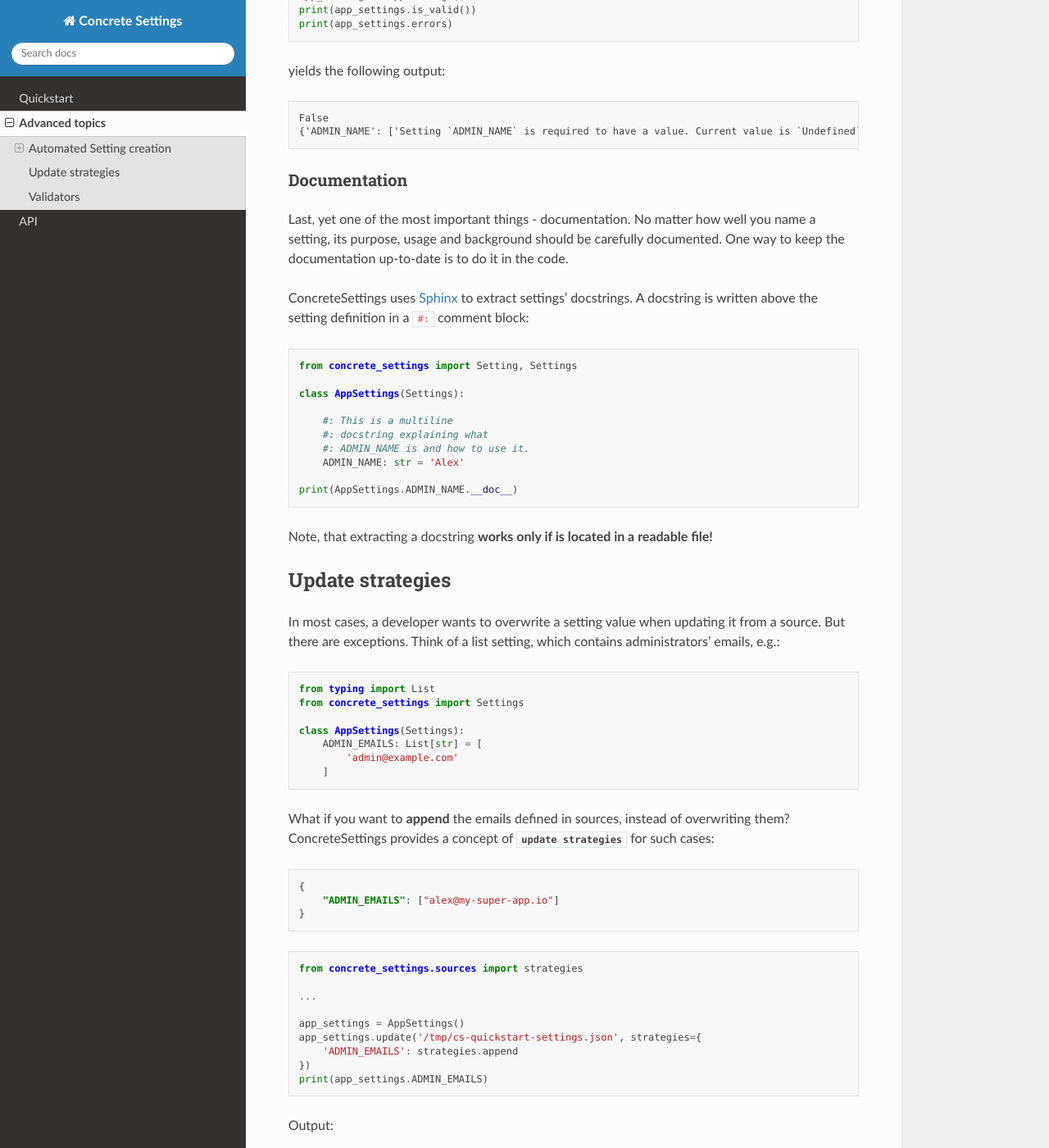
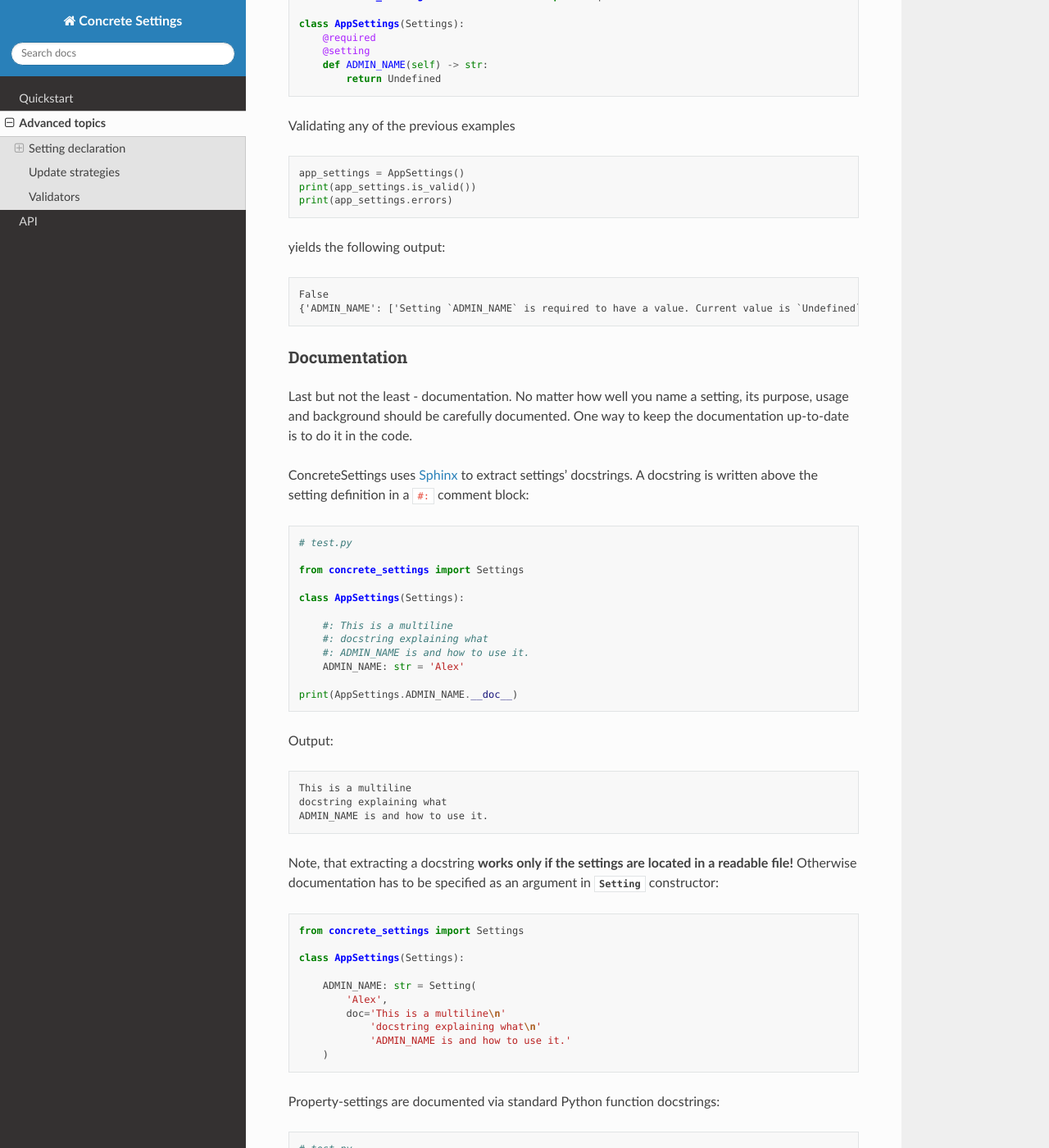
Before and after one commit to BasicWolf/archived-concrete-settings, a Sphinx documentation site: the page built from docs/advanced.rst, in a window 1280 px wide and 1400 px high, scrolled down 4161 px. Shown: the whole window at 82% size. Built offline with Sphinx 7.4.7 and the Read the Docs theme 2.0.0, drawn with Linux system fonts in a browser that asks for light colours; some of the changed text lies outside the part shown.

Commit message:
Update documentation in advanced docs

```diff
--- a/docs/advanced.rst
+++ b/docs/advanced.rst
@@ -10,10 +10,10 @@
 
    from concrete_settings import Settings
 
-.. _automated_setting:
+.. _setting_declration:
 
-Automated Setting creation
---------------------------
+Setting declaration
+-------------------
 
 Quickstart introduced the concept of automated setting creation.
 Recall, that a setting object can (and rather should) be created
@@ -34,12 +34,12 @@
 descriptor instance.
 
 ConcreteSettings has to find
-a setting attribute :ref:`name <automated_setting_name>`,
-:ref:`default value <automated_setting_default_value>`
-and :ref:`type hint <automated_setting_type_hint>`,
-its :ref:`validators <automated_setting_validators>`,
-:ref:`behaviors <automated_setting_behaviors>`
-and :ref:`documentation <automated_setting_documentation>`
+a setting attribute :ref:`name <setting_declration_name>`,
+:ref:`default value <setting_declration_default_value>`
+and :ref:`type hint <setting_declration_type_hint>`,
+its :ref:`validators <setting_declration_validators>`,
+:ref:`behaviors <setting_declration_behaviors>`
+and :ref:`documentation <setting_declration_documentation>`
 
 .. uml::
    :align: center
@@ -54,26 +54,51 @@
    note left of (Setting) : NAME
    @enduml
 
-.. _automated_setting_name:
+.. _setting_declration_name:
 
 Name
 ....
-
-**TODO**: @setting
 
 Every attribute with **name** written in upper case
 is considered a potential Setting.
 The exceptions are attributes starting with underscore:
 
-.. testcode::
+.. testcode:: setting-declaration-name
+
+   from concrete_settings import Settings
 
    class AppSettings(Settings):
        debug = True   # not a setting
        _DEBUG = True  # not a setting
        DEBUG = True   ### considered a setting
 
+.. testcleanup:: setting-declaration-name
 
-.. _automated_setting_default_value:
+   from concrete_settings import Setting
+   assert not isinstance(AppSettings.debug, Setting)
+   assert not isinstance(AppSettings._DEBUG, Setting)
+   assert isinstance(AppSettings.DEBUG, Setting)
+
+Class method is **not** automatically converted
+to a property-setting even if its name is
+in upper case.
+
+** TODO **: It must be decorated with
+
+.. testcode:: setting-declaration-name-property-setting
+
+   from concrete_settings import Settings
+
+   class AppSettings(Settings):
+       def DEBUG(self):  # not a setting
+           return True
+
+.. testcleanup:: setting-declaration-name-property-setting
+
+   from concrete_settings import Setting
+   assert not isinstance(AppSettings.DEBUG, Setting)
+
+.. _setting_declration_default_value:
 
 Default value
 .............
@@ -105,7 +130,7 @@
 :class:`RequiredValidator <concrete_settings.validators.RequiredValidator>`
 would fail validation if the setting's value is ``Undefined``.
 
-.. _automated_setting_type_hint:
+.. _setting_declration_type_hint:
 
 Type hint
 .........
@@ -145,7 +170,7 @@
 It fails validation if the type of the setting's
 value does not correspond to the type hint.
 
-.. _automated_setting_validators:
+.. _setting_declration_validators:
 
 Validators
 ..........
@@ -158,7 +183,7 @@
 :class:`SettingsValidationError <concrete_settings.exceptions.SettingsValidationError>`
 with failure details.
 Individual Setting validators are supplied in ``validators`` argument of an explicit Setting declaration.
-Also some :ref:`behaviors <automated_setting_behaviors>` add certain validators to a setting.
+Also some :ref:`behaviors <setting_declration_behaviors>` add certain validators to a setting.
 
 The *mandatory validators* are applied to every Setting in Settings.
 They are defined
@@ -206,7 +231,7 @@
    {'ADMIN_NAME': ['Setting `ADMIN_NAME` is required to have a value. Current value is `Undefined`']}
 
 
-.. _automated_setting_behaviors:
+.. _setting_declration_behaviors:
 
 Behaviors
 .........
@@ -268,12 +293,12 @@
    {'ADMIN_NAME': ['Setting `ADMIN_NAME` is required to have a value. Current value is `Undefined`']}
 
 
-.. _automated_setting_documentation:
+.. _setting_declration_documentation:
 
 Documentation
 .............
 
-Last, yet one of the most important things - documentation.
+Last but not the least - documentation.
 No matter how well you name a setting, its purpose, usage
 and background should be carefully documented.
 One way to keep the documentation up-to-date is to
@@ -285,7 +310,9 @@
 
 .. code::
 
-   from concrete_settings import Setting, Settings
+   # test.py
+
+   from concrete_settings import Settings
 
    class AppSettings(Settings):
 
@@ -296,7 +323,54 @@
 
    print(AppSettings.ADMIN_NAME.__doc__)
 
-Note, that extracting a docstring **works only if is located in a readable file!**
+Output:
+
+.. code-block:: none
+
+   This is a multiline
+   docstring explaining what
+   ADMIN_NAME is and how to use it.
+
+Note, that extracting a docstring **works only if the settings are located in a readable file!**
+Otherwise documentation has to be specified as an argument in :class:`Setting <concrete_settings.Setting>`
+constructor:
+
+.. testcode::
+
+   from concrete_settings import Settings
+
+   class AppSettings(Settings):
+
+       ADMIN_NAME: str = Setting(
+           'Alex',
+           doc='This is a multiline\n'
+               'docstring explaining what\n'
+               'ADMIN_NAME is and how to use it.'
+       )
+
+
+Property-settings are documented via standard Python function docstrings:
+
+.. testcode:: advanced-documentation-property-setting
+
+   # test.py
+
+   from concrete_settings import Settings, setting
+
+   class AppSettings(Settings):
+
+       @setting
+       def ADMIN_NAME(self) -> str:
+           '''This documents ADMIN_NAME.'''
+           return 'Alex'
+
+   print(AppSettings.ADMIN_NAME.__doc__)
+
+Output:
+
+.. testoutput:: advanced-documentation-property-setting
+
+   This documents ADMIN_NAME.
 
 Update strategies
 -----------------
--- a/docs/quickstart.rst
+++ b/docs/quickstart.rst
@@ -61,7 +61,7 @@
 defined as an instance of class :class:`Setting <concrete_settings.Setting>`,
 a corresponding object is created instead.
 
-:ref:`Later in the documentation <automated_setting>` the setting creation
+:ref:`Later in the documentation <setting_declration>` the setting creation
 rules are explored in-depth.
 For now please accept that ConcreteSettings' preferred way of declaring
 *basic* settings is by omitting the ``Setting(...)`` call at all.
```
